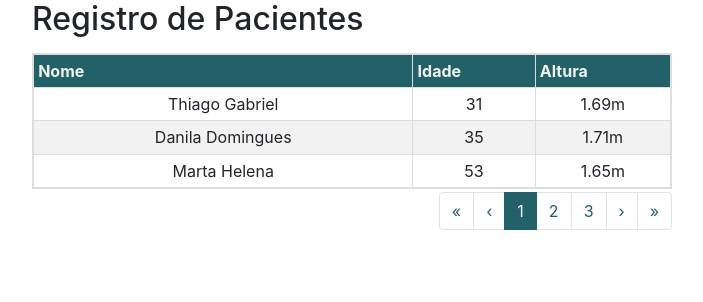
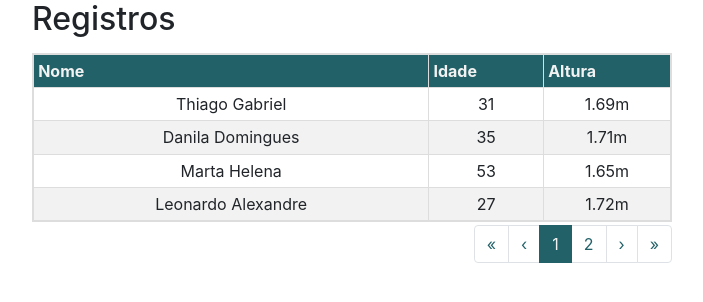
Before and after one commit to tmoreirafreitas/ui-to-react, a React (Create React App) app: page / in a window 1280 px wide. Shown: the top 302 px of the page, without its empty margins (288-991 px from the left). Built offline with nearby package versions, Linux system fonts and the light colour scheme.

Commit message:
Ajustes Gerais na Renderização

```diff
--- a/src/App.js
+++ b/src/App.js
@@ -50,7 +50,7 @@ const App = () =>{
 
   return(
     <div className="App">
-      <DataTable dataColumns={columns} dataRows={data} items_per_page = {3} title="Registro de Pacientes"/>
+      <DataTable dataColumns={columns} dataRows={data} items_per_page = {4} title="Registros"/>
     </div>
   );
 }
--- a/src/components/dataTable.js
+++ b/src/components/dataTable.js
@@ -17,7 +17,7 @@ const DataTable = (props) => {
         dispatch(allActions.tableActions.paginate(objToPagination));
     }, []);
 
-    function renderPagination(config){
+    function renderTablePagination(config){
         let items = [];
         if(config){
             let paginators = config;
@@ -50,7 +50,7 @@ const DataTable = (props) => {
         if(table.payload){
             return table.payload.data.map((data, rowIndex) =>{
                 return (
-                    <tr key={`row-${rowIndex}`}>
+                    <tr key={`row-${rowIndex}`} tr-index={rowIndex}>
                         {
                             dataColumns.map((_column, columnIndex)=>{
                                 return (<Column key = {`${rowIndex}-${columnIndex}`}
@@ -119,13 +119,10 @@ const DataTable = (props) => {
                     {renderTableData()}
                 </tbody>
             </table>
-            {
-
-            }
             <Pagination>
                 <Pagination.First onClick={(e) => pageHandleClick(e, "First")} />
                 <Pagination.Prev onClick={(e) => pageHandleClick(e, "Prev")} />
-                {renderPagination(table.payload)}
+                {renderTablePagination(table.payload)}
                 <Pagination.Next onClick={(e) => {pageHandleClick(e, "Next")}} />
                 <Pagination.Last onClick={(e) => pageHandleClick(e, "Last")} />
             </Pagination>
```
